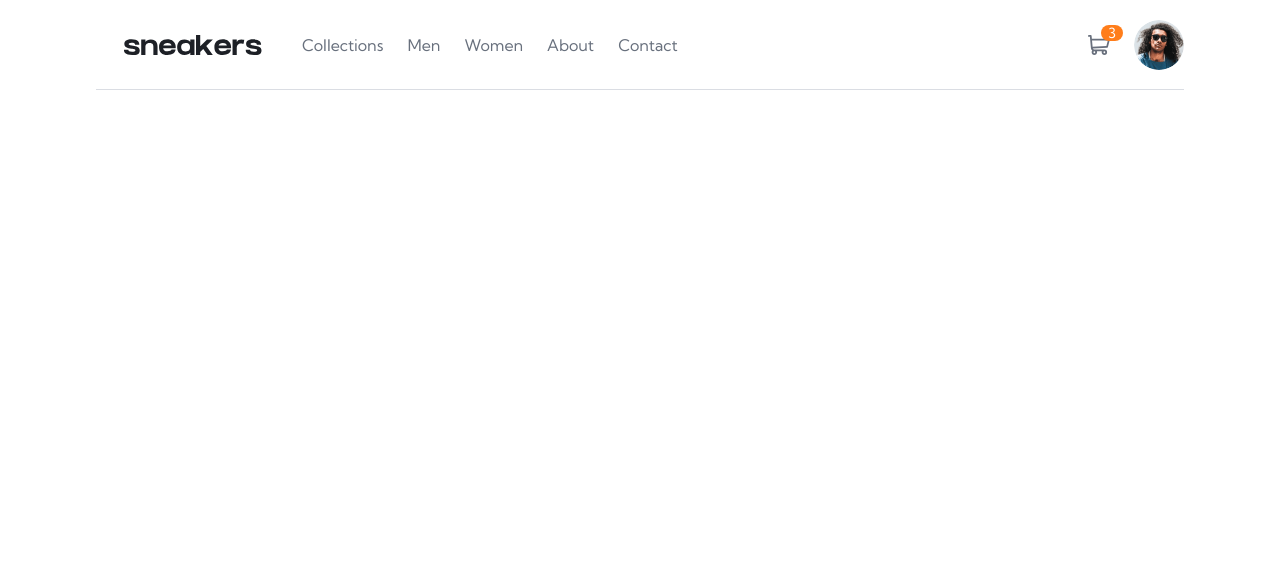
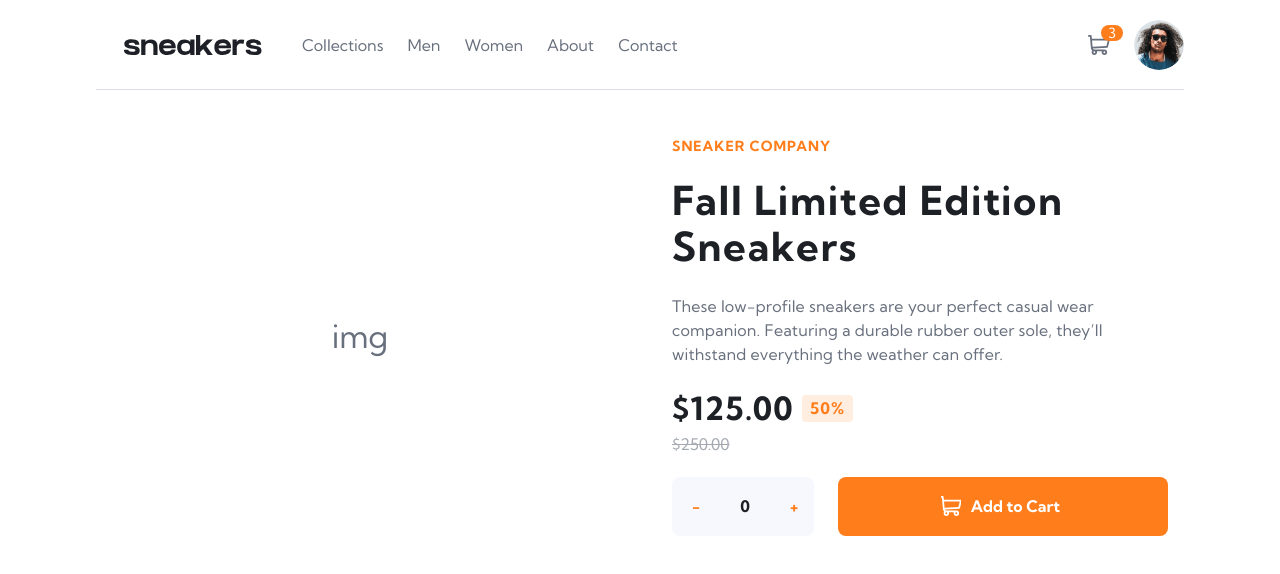
Before and after one commit to WebDevMirza/ecommerce-product-app, a React (Vite) app: page / in a window 1280 px wide. Shown: the top 574 px of the page. Built offline with nearby package versions, Linux system fonts and the light colour scheme.

Commit message:
body description section is done

```diff
--- a/src/App.jsx
+++ b/src/App.jsx
@@ -1,5 +1,7 @@
 import "./assets/styles/app.css";
 import Header from "./components/Header";
+import ProductDesc from "./components/ProductDesc";
+import ProductImg from "./components/ProductImg";
 
 function App() {
   return (
@@ -7,6 +9,16 @@ function App() {
       <header>
         <Header />
       </header>
+      <main>
+        <div className="wrapper-d product">
+          <div className="product-img">
+            <ProductImg />
+          </div>
+          <div className="product-desc">
+            <ProductDesc />
+          </div>
+        </div>
+      </main>
     </>
   );
 }
--- a/src/assets/styles/app.css
+++ b/src/assets/styles/app.css
@@ -44,9 +44,34 @@ Layout
   margin-inline: auto;
 }
 
+.product {
+  display: grid;
+  grid-template-columns: 1fr;
+  justify-items: center;
+  align-items: center;
+  gap: 2rem;
+
+  /* border: 1px solid red; */
+}
+
+.product > * {
+  /* border: 1px solid green; */
+}
+
 @media (min-width: 1024px) {
-  .wrapper {
+  .wrapper,
+  .wrapper-d {
     max-width: 1200px;
     width: 85%;
+    margin-inline: auto;
+  }
+
+  .product {
+    grid-template-columns: 1fr 1fr;
   }
 }
+
+/* Spacing */
+.product {
+  margin-top: 2rem;
+}
--- /dev/null
+++ b/src/assets/styles/productdesc.css
@@ -0,0 +1,158 @@
+.card {
+  padding: 1rem;
+  display: grid;
+  grid-template-columns: 1fr;
+  gap: 1.5rem;
+}
+
+.card-title,
+.card-subtitle,
+.current-price,
+.count {
+  font-weight: 700;
+}
+
+.card-subtitle {
+  color: var(--Orange);
+  text-transform: uppercase;
+  font-size: 0.875rem;
+  letter-spacing: 0.07em;
+}
+
+.card-title,
+.current-price {
+  font-size: 2rem;
+  color: var(--VeryDarkBlue);
+  letter-spacing: 0.04em;
+  margin: 0;
+}
+
+.card-desc {
+  line-height: 1.5;
+  letter-spacing: 0.01em;
+}
+
+.card-price {
+  display: flex;
+  justify-content: space-between;
+  align-items: center;
+  gap: 0.5rem;
+}
+
+.current-price {
+  display: flex;
+  align-items: center;
+  gap: 0.5rem;
+}
+
+.discount {
+  font-size: 1rem;
+  color: var(--Orange);
+  background-color: var(--PaleOrange);
+  padding: 0.25rem 0.5rem;
+  border-radius: 0.25rem;
+}
+
+.original-price {
+  text-decoration: line-through;
+  opacity: 0.6;
+  margin-right: 0.875rem;
+}
+
+.card-action {
+  display: flex;
+  flex-direction: column;
+  gap: 1.5rem;
+}
+
+.amount {
+  display: grid;
+  grid-template-columns: repeat(3, 1fr);
+
+  border-radius: 0.5rem;
+  background-color: var(--LightGrayishBlue);
+  overflow: hidden;
+}
+
+.decrement,
+.increment,
+.count {
+  text-align: center;
+  font-weight: 700;
+  padding: 1.25rem;
+  background-color: transparent;
+  border: 0;
+}
+
+.decrement,
+.increment {
+  color: var(--Orange);
+  cursor: pointer;
+  transition: all 0.5s ease-in-out;
+}
+
+.increment:hover,
+.increment:focus-visible,
+.decrement:hover,
+.decrement:focus-visible {
+  background-color: rgb(235, 235, 235);
+  transition: all 0.5s ease-in-out;
+}
+
+.count {
+  color: var(--VeryDarkBlue);
+}
+
+.btn-cart {
+  color: var(--White);
+  font-weight: 700;
+  text-align: center;
+  text-indent: 25px;
+  padding-block: 1.25rem;
+  border-radius: 0.5rem;
+  cursor: pointer;
+  width: 100%;
+  border: 0;
+  background-color: var(--Orange);
+  transition: all 0.5s ease-in-out;
+  position: relative;
+}
+
+.btn-cart::before {
+  content: "";
+  position: absolute;
+  background: url(../images/icon-cart.svg) no-repeat center;
+  width: 20px;
+  top: 0;
+  bottom: 0;
+  transform: translateX(-30px);
+  filter: brightness(500%);
+}
+
+.btn-cart:hover {
+  opacity: 0.8;
+  transition: all 0.5s ease-in-out;
+}
+
+@media (min-width: 1024px) {
+  .card-title {
+    font-size: 2.5rem;
+  }
+
+  .card-price {
+    flex-direction: column;
+    align-items: self-start;
+  }
+
+  .card-action {
+    flex-direction: row;
+  }
+
+  .amount {
+    flex-basis: 30%;
+  }
+
+  .atc {
+    flex-basis: 70%;
+  }
+}
--- /dev/null
+++ b/src/components/ProductDesc.jsx
@@ -0,0 +1,56 @@
+import { useState } from "react";
+import "../assets/styles/productdesc.css";
+
+const ProductDesc = () => {
+  const [count, setCount] = useState(0);
+
+  const decrement = () => {
+    setCount((prev) => {
+      if (prev <= 0) {
+        return 0;
+      }
+      return prev - 1;
+    });
+  };
+
+  const increment = () => {
+    setCount((prev) => {
+      return prev + 1;
+    });
+  };
+
+  return (
+    <>
+      <div className="card">
+        <p className="card-subtitle">Sneaker company</p>
+        <h1 className="card-title">Fall Limited Edition Sneakers</h1>
+        <p className="card-desc">
+          These low-profile sneakers are your perfect casual wear companion. Featuring a durable rubber outer sole,
+          they’ll withstand everything the weather can offer.
+        </p>
+
+        <div className="card-price">
+          <p className="current-price">
+            $125.00 <span className="discount">50%</span>
+          </p>
+          <p className="original-price">$250.00</p>
+        </div>
+
+        <div className="card-action">
+          {/* prettier-ignore */}
+          <div className="amount">
+            <button className="decrement" onClick={decrement}> - </button>
+            <button className="count">{count}</button>
+            <button className="increment" onClick={increment}> + </button>
+          </div>
+
+          <div className="atc">
+            <button className="btn-cart">Add to Cart</button>
+          </div>
+        </div>
+      </div>
+    </>
+  );
+};
+
+export default ProductDesc;
--- /dev/null
+++ b/src/components/ProductImg.jsx
@@ -0,0 +1,9 @@
+const ProductImg = () => {
+  return (
+    <>
+      <h1>img</h1>
+    </>
+  );
+};
+
+export default ProductImg;
```
